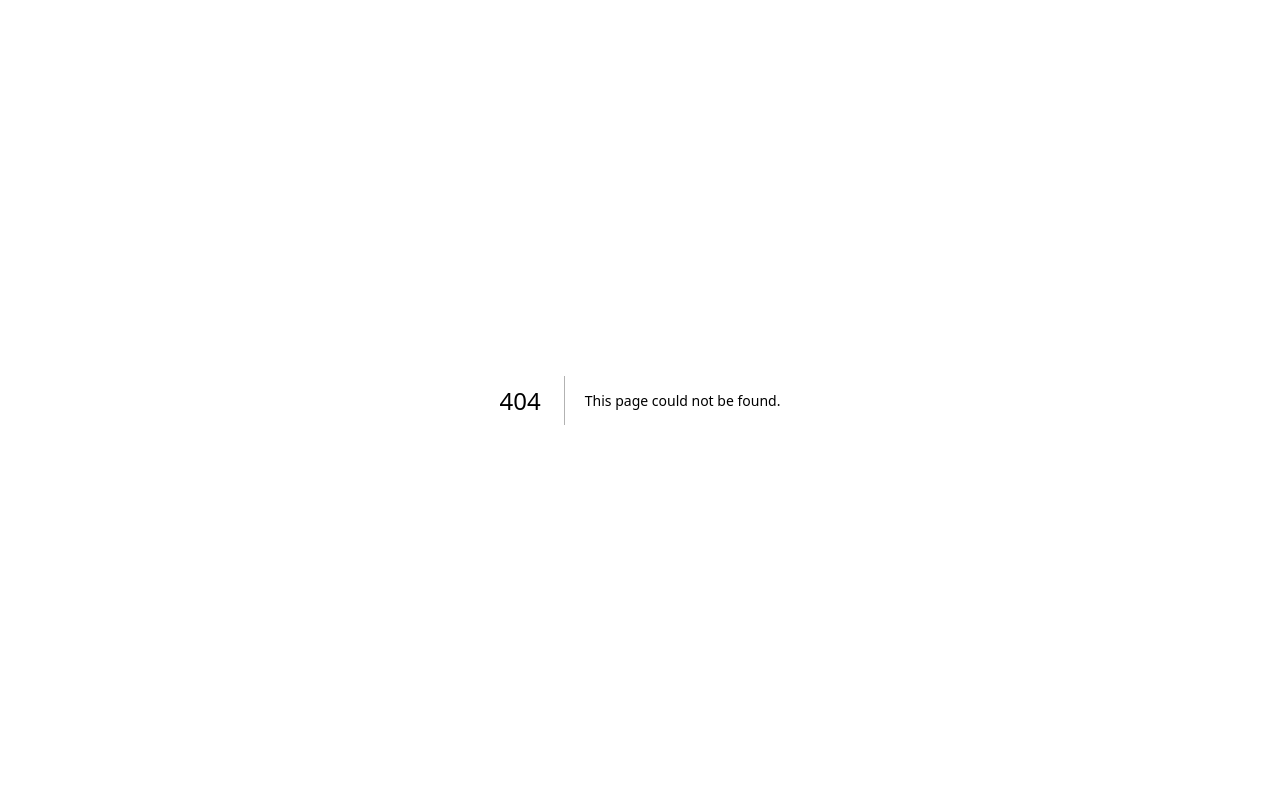
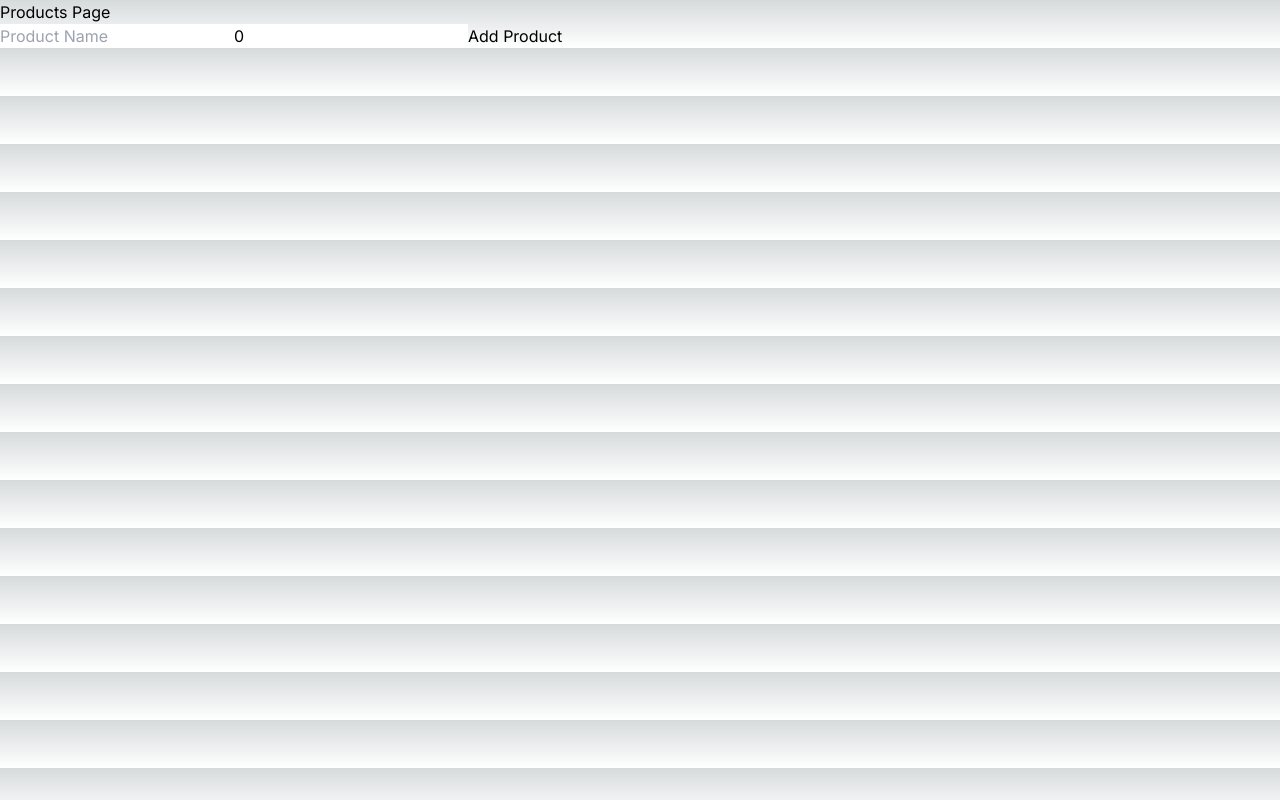
Before and after one commit to amaljosea/inventory-app, a Next.js app: page /products in a window 1280 px wide. Before the commit this address had no page. Built offline with nearby package versions, Linux system fonts and the light colour scheme.

Commit message:
Add product working

```diff
--- /dev/null
+++ b/app/products/page.tsx
@@ -0,0 +1,56 @@
+"use client";
+
+import { useInventory } from "@/context/InventoryContext";
+import { Product } from "@/index";
+import React, { useState } from "react";
+
+const Products = () => {
+  const { data, addProduct, deleteProduct } = useInventory();
+  const [newProduct, setNewProduct] = useState<Product>({
+    id: 0,
+    name: "",
+    qty: 0,
+  });
+
+  const handleAddProduct = () => {
+    if (newProduct.name && newProduct.qty) {
+      addProduct(newProduct);
+      setNewProduct({ id: 0, name: "", qty: 0 });
+    }
+  };
+
+  return (
+    <div>
+      <h1>Products Page</h1>
+      <ul>
+        {data.products.map((product) => (
+          <li key={product.id}>
+            {product.name} (Qty: {product.qty})
+            <button onClick={() => deleteProduct(product.id)}>Delete</button>
+          </li>
+        ))}
+      </ul>
+      <div>
+        <input
+          type="text"
+          placeholder="Product Name"
+          value={newProduct.name}
+          onChange={(e) =>
+            setNewProduct({ ...newProduct, name: e.target.value })
+          }
+        />
+        <input
+          type="number"
+          placeholder="Available Quantity"
+          value={newProduct.qty}
+          onChange={(e) =>
+            setNewProduct({ ...newProduct, qty: parseInt(e.target.value) })
+          }
+        />
+        <button onClick={handleAddProduct}>Add Product</button>
+      </div>
+    </div>
+  );
+};
+
+export default Products;
```
